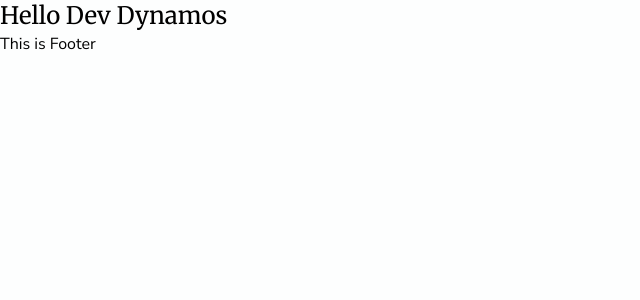
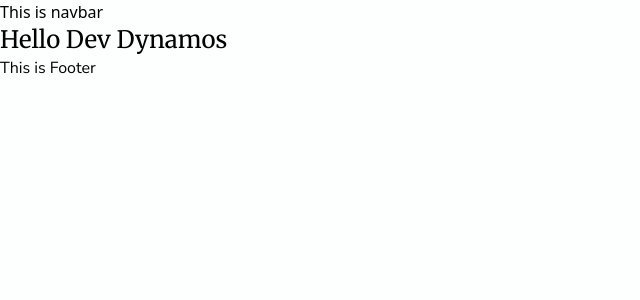
Before and after one commit to paradox-99/GoWheels, a React (Vite) app: page / in a window 1280 px wide. Shown: the top 300 px of the page, without its empty margins (0-640 px from the left). Built offline with nearby package versions, Linux system fonts and the light colour scheme.

Commit message:
a little issues

```diff
--- a/src/components/Navbar.jsx
+++ b/src/components/Navbar.jsx
@@ -1,7 +1,7 @@
 const Navbar = () => {
     return (
         <div>
-
+            <p>This is navbar</p>
         </div>
     );
 };
```
